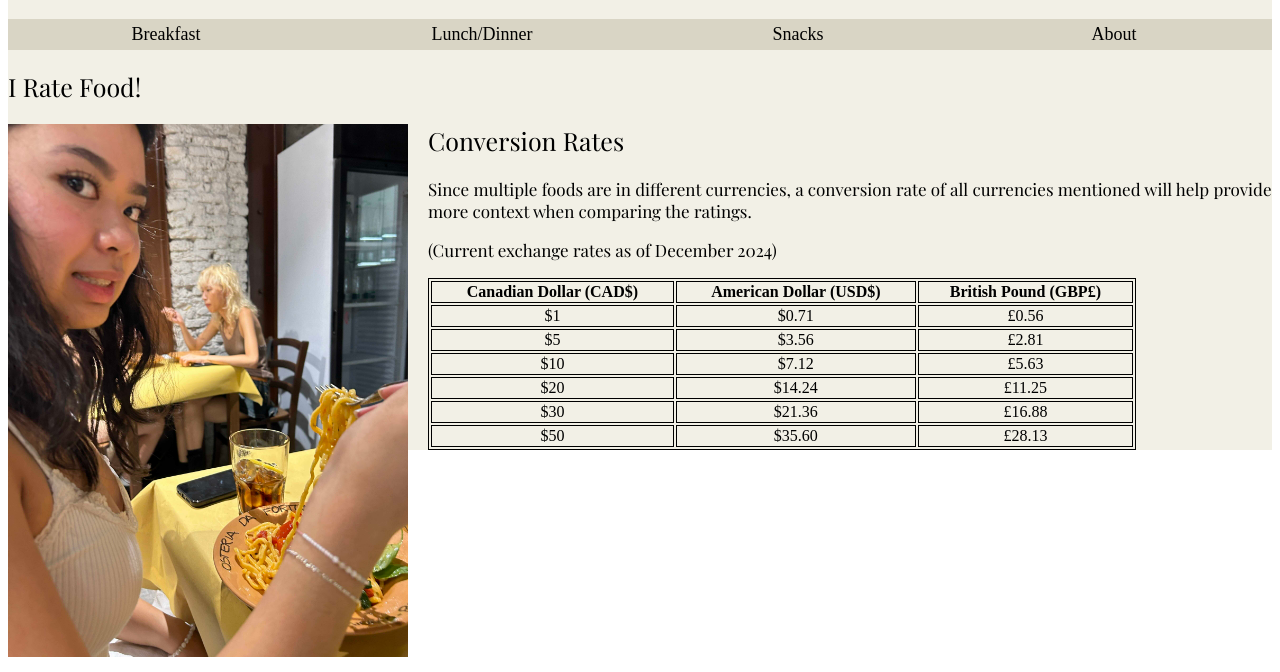
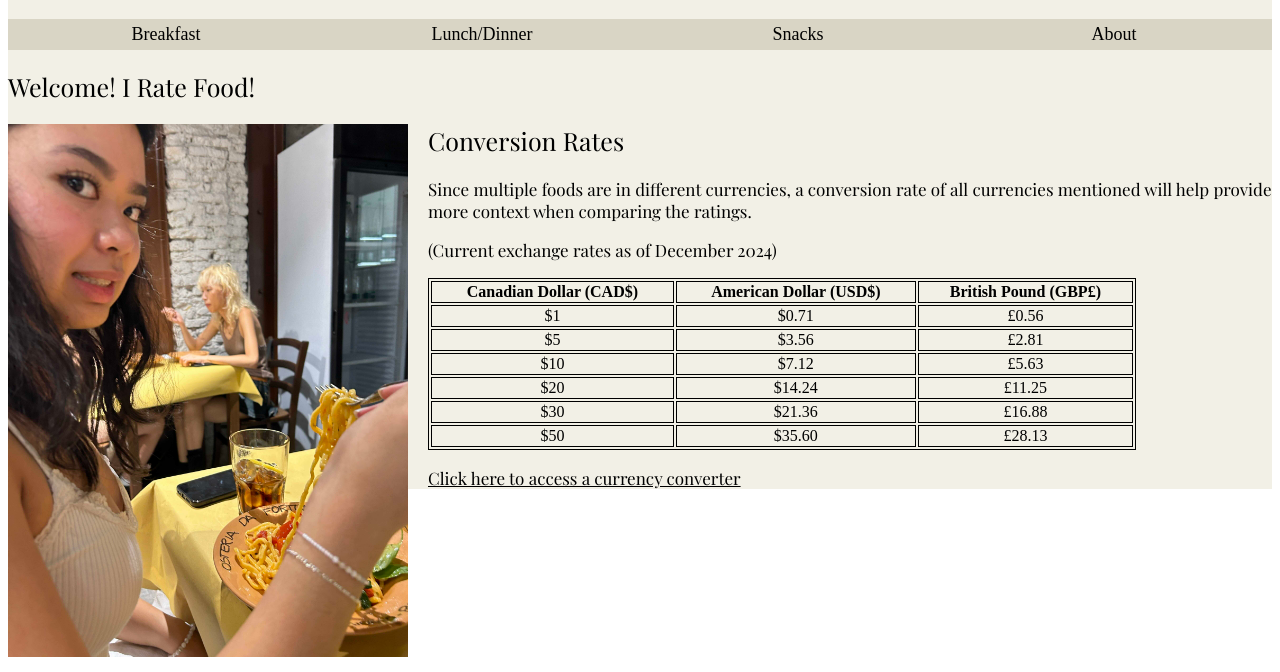
Before and after one commit to annikazamora/Assignment3, a plain HTML site: page index.html in a window 1280 px wide. Shown: the part 128-800 px from the top of the page. Drawn offline with nearby package versions, Linux system fonts and the light colour scheme; a web font is replaced by a local one.

Commit message:
converter

```diff
--- a/index.html
+++ b/index.html
@@ -131,7 +131,7 @@
     </ul>
 
       <h2>
-        I Rate Food!
+        Welcome! I Rate Food!
       </h2>
 
       <img src="annika.jpg" alt="annika eating spaghetti">
@@ -196,6 +196,10 @@
 
       </div>
 
+      <p>
+        <a href="https://www.xe.com/currencyconverter/" target="_blank"> <u>Click here to access a currency converter</u></a>
+      </p>
+
     </div>
 
   </body>
```
